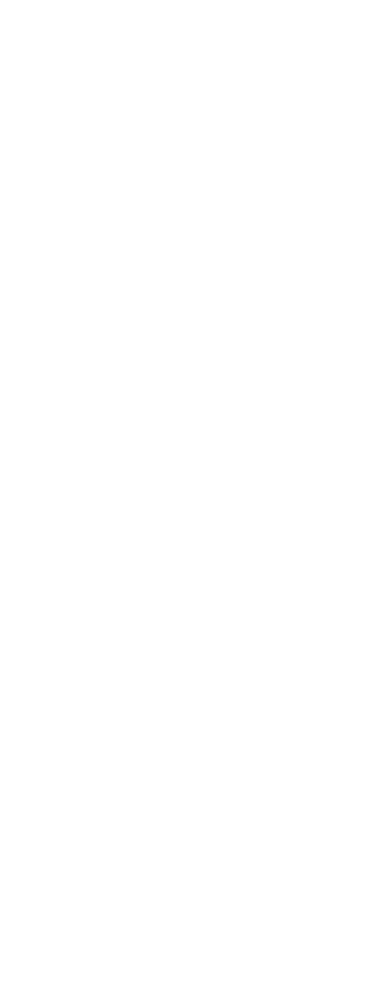
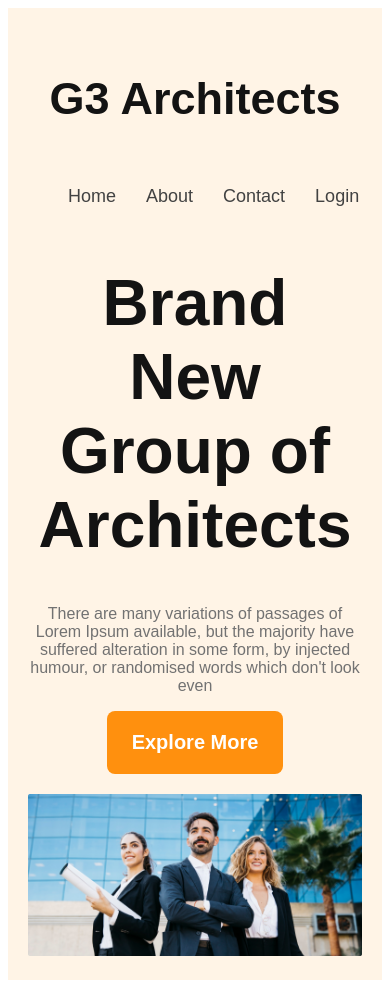
Before and after one commit to monalisachowdhury/Architects-website, a plain HTML site: page index.html in a window 390 px wide. Before the commit the page ends 844 px from the top, so only its background shows below. Drawn offline with Linux system fonts and the light colour scheme.

Commit message:
added header resposive media query

```diff
--- a/index.html
+++ b/index.html
@@ -8,7 +8,24 @@
  </head>
  <body>
     <header>
-
+        <nav>
+            <h3 class="nav-title">G3 Architects</h3>
+            <ul>
+                <li><a href="">Home</a></li>
+                <li><a href="">About</a></li>
+                <li><a href="">Contact</a></li>
+                <li><a href="">Login</a></li>
+            </ul>
+        </nav>
+        <div class="banner">
+            <div class="banner-content">
+                <h1 class="banner-title">Brand New
+                    Group of Architects</h1>
+                <p class="banner-description">There are many variations of passages of Lorem Ipsum available, but the majority have suffered alteration in some form, by injected humour, or randomised words which don't look even</p>
+                <button class="btn-primary">Explore More</button>
+            </div>
+            <img src="images/banner.png" alt="">
+        </div>
     </header>
     <main>
 
--- a/styles/architects.css
+++ b/styles/architects.css
@@ -0,0 +1,83 @@
+/* Shared styles */
+*{
+    font-family: 'Work Sans', sans-serif;
+}
+.btn-primary{
+    color: #fff;
+    font-size: 1.25rem;
+    border: 0;
+    border-radius: 8px;
+    background: #FF900E;
+    padding: 20px 25px;
+    cursor: pointer;
+    font-weight: 600;
+}
+/* header related styles */
+header{
+    background: rgba(255, 144, 14, 0.10);
+    padding: 50px 240px;
+}
+nav{
+    display: flex;
+    justify-content: space-between;
+}
+.nav-title{
+    font-size: 45px;
+    font-weight: 700;
+    color: #131313;
+    text-align: center;
+}
+
+nav > ul{
+    display: flex;
+}
+nav li{
+    list-style: none;
+    margin-right: 30px;
+    font-size: 18px;
+    font-weight: 500;
+}
+nav li a{
+    text-decoration: none;
+    color: #424242;
+}
+/* Banner related styles */
+.banner-content{
+    max-width: 800px;
+    text-align: center;
+    margin: 0 auto;
+}
+.banner-title{
+    font-size: 4rem;
+    font-weight: 700;
+    color: #131313;
+}
+.banner-description{
+    color: #727272;
+}
+.banner img{
+    margin-top: 20px;
+    width: 100%;
+}
+
+/* Responsive media queries */
+
+/* Mobile devices */
+@media screen and (max-width:576px) {
+    header{
+        padding: 20px;
+    }
+    nav {
+        flex-direction: column;
+    }
+}
+
+/* Tablet or medium devices */
+@media screen and (min-width:576px) and (max-width:960px) {
+    header{
+        padding: 50px;
+    }
+    nav{
+    flex-direction: column;
+   }
+}
```
